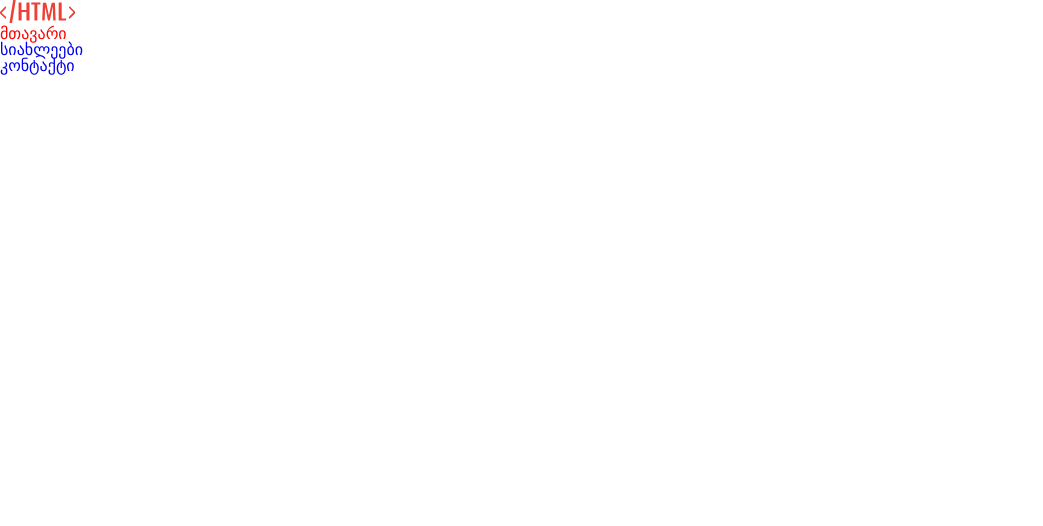
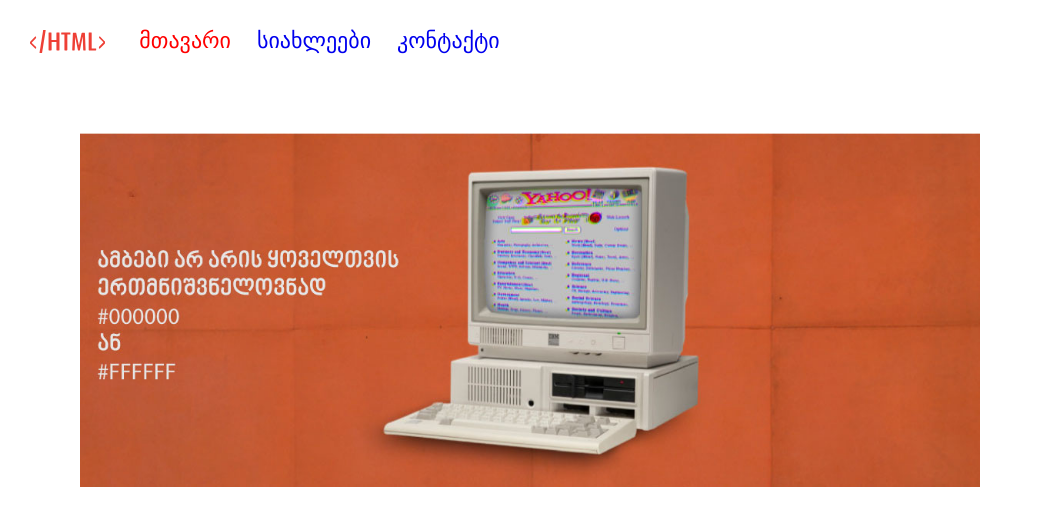
Before and after one commit to datogele/Homework-Day2, a plain HTML site: page index.html in a window 1280 px wide. Shown: the whole page, without its empty margins (0-1043 px from the left). Drawn offline with Linux system fonts and the light colour scheme.

Commit message:
margin add

```diff
--- a/css/style.css
+++ b/css/style.css
@@ -1,9 +1,33 @@
+body{
+	padding: 30px 30px 30px 30px
+}
 .inline-b{
 	display: inline-block;
 }
 .logo{
 	height: 23px;
+	margin-right: 30px;
+	vertical-align: top;
 }
 .li-a{
 	color: red;
 }
+.navigation-li{
+	margin-right: 22px;
+	font-family: 'BPG Nino Mtavruli Bold';
+	font-size: 22px;
+}
+.navigation-li-2{
+	margin-right: 22px;
+	font-family: 'BPG Nino Mtavruli Bold';
+	font-size: 22px;
+}
+.navigation-li-3{
+	font-family: 'BPG Nino Mtavruli Bold';
+	font-size: 22px;
+}
+.banner{
+	margin-top: 80px;
+	margin-left: 50px;
+	width: 900px;
+}
--- /dev/null
+++ b/fonts/bpg-nino-mtavruli-bold-master/css/bpg-nino-mtavruli-bold.css
@@ -0,0 +1,9 @@
+@font-face {
+    font-family: 'BPG Nino Mtavruli Bold';
+    src: url('../fonts/bpg-nino-mtavruli-bold-webfont.eot'); /* IE9 Compat Modes */
+    src: url('../fonts/bpg-nino-mtavruli-bold-webfont.eot?#iefix') format('embedded-opentype'), /* IE6-IE8 */
+         url('../fonts/bpg-nino-mtavruli-bold-webfont.woff2') format('woff2'), /* Super Modern Browsers */
+         url('../fonts/bpg-nino-mtavruli-bold-webfont.woff') format('woff'), /* Pretty Modern Browsers */
+         url('../fonts/bpg-nino-mtavruli-bold-webfont.ttf') format('truetype'), /* Safari, Android, iOS */
+         url('../fonts/bpg-nino-mtavruli-bold-webfont.svg#bpg_nino_mtavrulibold') format('svg'); /* Legacy iOS */
+}
--- /dev/null
+++ b/fonts/bpg-nino-mtavruli-bold-master/font.json
@@ -0,0 +1,5 @@
+{
+  "name": "BPG Nino Mtavruli Bold",
+  "author": "Besarion Gugushvili",
+  "version": "1.0.0"
+}
--- a/index.html
+++ b/index.html
@@ -4,6 +4,7 @@
 	<title>Page 2</title>
 	<meta charset="utf-8">
 	<link rel="stylesheet" type="text/css" href="css/reset.css">
+	<link rel="stylesheet" type="text/css" href="css/fonts.css">
 	<link rel="stylesheet" type="text/css" href="css/style.css">
 </head>
 <body>
@@ -11,18 +12,21 @@
 		<nav class="navigation">
 			<ul class="navigation-ul" >
 				<img class="logo inline-b"  src="img/logo.svg">
-				<li class="navigation-li" >
-					<a class="li-a" href="#">მთავარი</a>
+				<li class="navigation-li inline-b" >
+					<a class="li-a " href="#">მთავარი</a>
 				</li>
-				<li class="navigation-li-2" >
+				<li class="navigation-li-2 inline-b" >
 					<a href="#">სიახლეები</a>
 				</li>
-				<li class="navigation-li-3" >
+				<li class="navigation-li-3 inline-b" >
 					<a href="#">კონტაქტი</a>
 				</li>
 			</ul>
 		</nav>
 	</header>
+	<div>
+		<img class="banner" src="img/banner.jpg">
+	</div>
 
 </body>
 </html>
```
Also changed, not shown: fonts/bpg-nino-mtavruli-bold-master/bower.json (added, +27 -0 lines), fonts/bpg-nino-mtavruli-bold-master/package.json (added, +23 -0 lines), css/fonts.css (added), fonts/bpg-nino-mtavruli-bold-master/README.md (added), fonts/bpg-nino-mtavruli-bold-master/css/bpg-nino-mtavruli-bold.min.css (added), fonts/bpg-nino-mtavruli-bold-master/fonts/bpg-nino-mtavruli-bold-webfont.ttf (added), fonts/bpg-nino-mtavruli-bold-master/fonts/bpg-nino-mtavruli-bold-webfont.woff (added), fonts/bpg-nino-mtavruli-bold-master/fonts/bpg-nino-mtavruli-bold-webfont.woff2 (added), img/banner.jpg (added), 3 other files.
